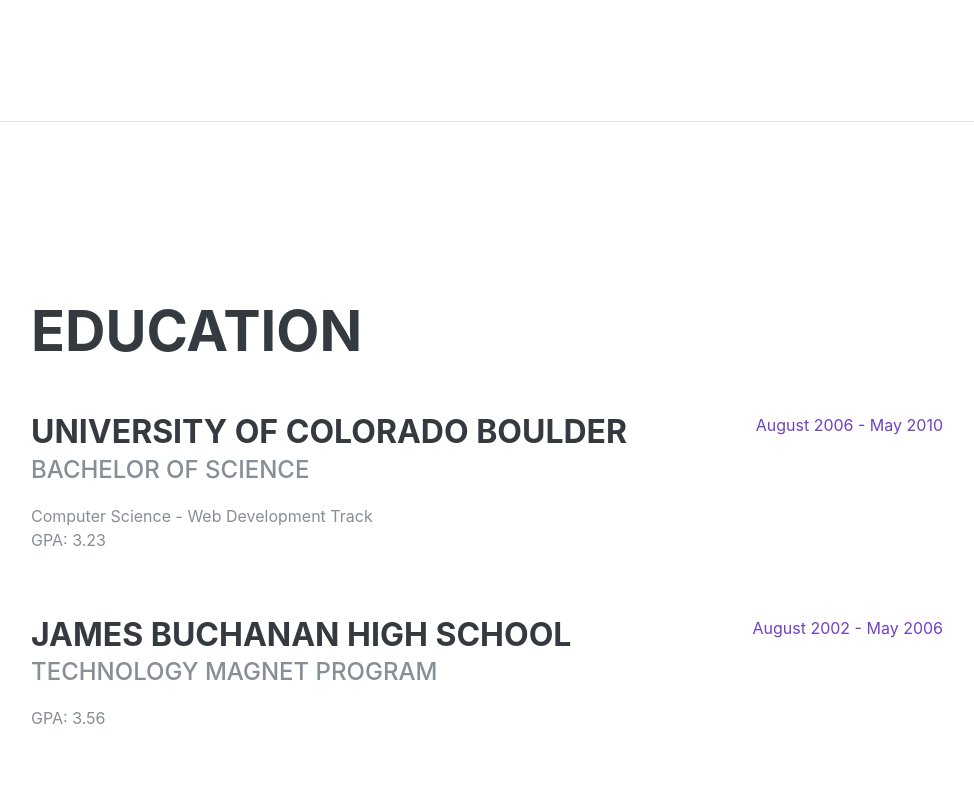
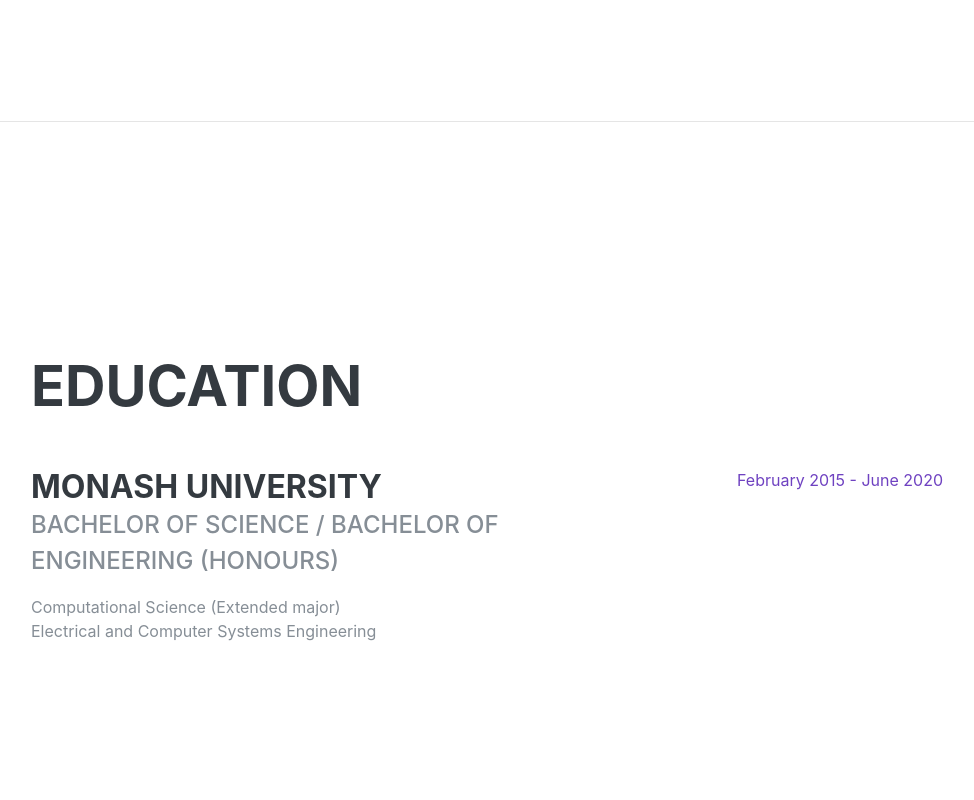
Before and after one commit to khanguslee/personal-website, a Gatsby site: page / in a window 1280 px wide. Shown: the part 1480-2280 px from the top of the page, without its empty margins (289-1263 px from the left). Built offline with nearby package versions, Linux system fonts and the light colour scheme; Gatsby itself is replaced by a stand-in of ours; a web font is replaced by a local one.

Commit message:
Refactor education section into a component

```diff
--- /dev/null
+++ b/src/pages/education.js
@@ -0,0 +1,28 @@
+import React from 'react';
+
+function Education() {
+    return (
+        <section
+            className="resume-section p-3 p-lg-5 d-flex align-items-center"
+            id="education"
+        >
+            <div className="w-100">
+                <h2 className="mb-5">Education</h2>
+
+                <div className="resume-item d-flex flex-column flex-md-row justify-content-between mb-5">
+                    <div className="resume-content">
+                        <h3 className="mb-0">Monash University</h3>
+                        <div className="subheading mb-3">Bachelor of Science / Bachelor of Engineering (Honours)</div>
+                        <div>Computational Science (Extended major)</div>
+                        <div>Electrical and Computer Systems Engineering</div>
+                    </div>
+                    <div className="resume-date text-md-right">
+                        <span className="text-primary">February 2015 - June 2020</span>
+                    </div>
+                </div>
+            </div>
+        </section>
+    )
+}
+
+export default Education;
--- a/src/pages/index.js
+++ b/src/pages/index.js
@@ -2,10 +2,13 @@
 
 import About from './about';
 import Experience from './experience';
+import Education from './education';
+
 import Layout from '../components/Layout';
 
 import Sidebar from '../components/Sidebar';
 import config from '../../config';
+
 const IndexPage = () => (
   <Layout>
     <Sidebar />
@@ -19,37 +22,7 @@
 
       <hr className="m-0" />
 
-      <section
-        className="resume-section p-3 p-lg-5 d-flex align-items-center"
-        id="education"
-      >
-        <div className="w-100">
-          <h2 className="mb-5">Education</h2>
-
-          <div className="resume-item d-flex flex-column flex-md-row justify-content-between mb-5">
-            <div className="resume-content">
-              <h3 className="mb-0">University of Colorado Boulder</h3>
-              <div className="subheading mb-3">Bachelor of Science</div>
-              <div>Computer Science - Web Development Track</div>
-              <p>GPA: 3.23</p>
-            </div>
-            <div className="resume-date text-md-right">
-              <span className="text-primary">August 2006 - May 2010</span>
-            </div>
-          </div>
-
-          <div className="resume-item d-flex flex-column flex-md-row justify-content-between">
-            <div className="resume-content">
-              <h3 className="mb-0">James Buchanan High School</h3>
-              <div className="subheading mb-3">Technology Magnet Program</div>
-              <p>GPA: 3.56</p>
-            </div>
-            <div className="resume-date text-md-right">
-              <span className="text-primary">August 2002 - May 2006</span>
-            </div>
-          </div>
-        </div>
-      </section>
+      <Education />
 
       <hr className="m-0" />
 
```
